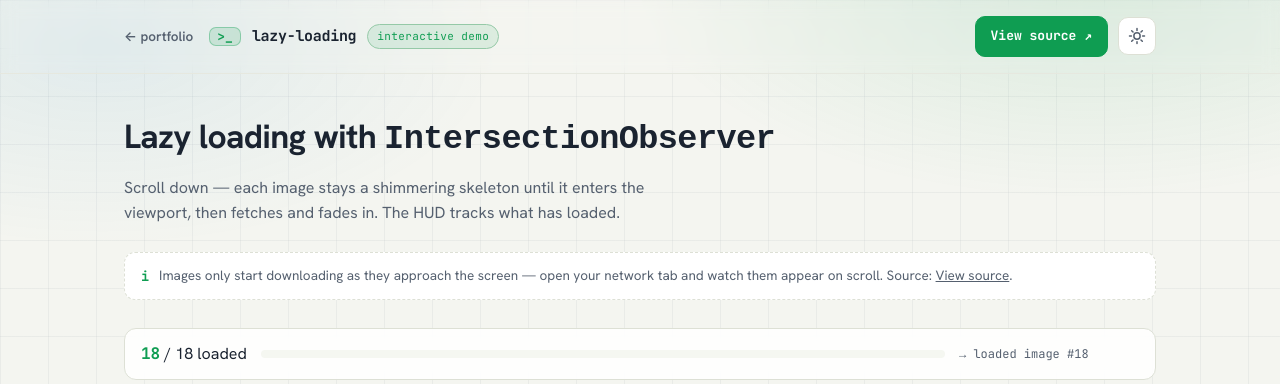
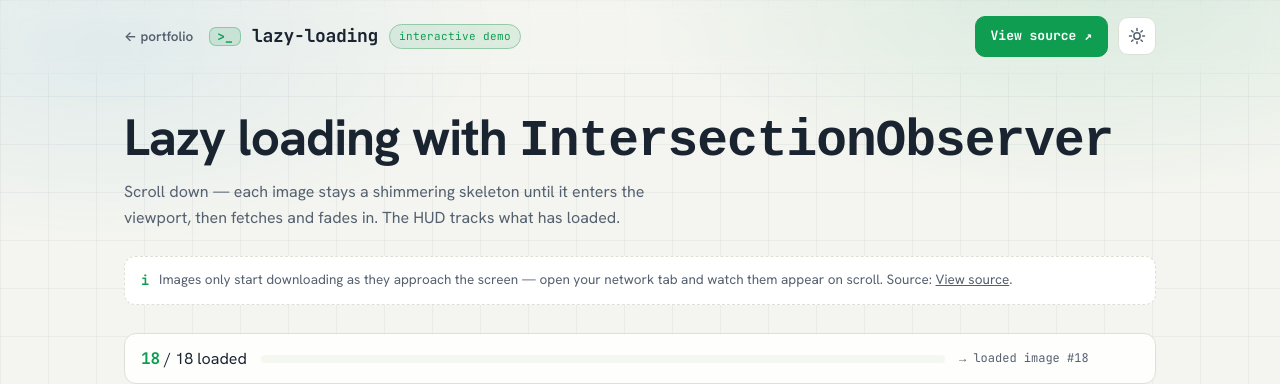
Before and after one commit to rogeroliveira84/rogeroliveira84.github.io, a plain HTML site: page demos/lazy-loading/index.html in a window 1280 px wide. Shown: the top 384 px of the page. Drawn offline with Linux system fonts and the light colour scheme.

Commit message:
Enlarge project title on demo pages
- Bump .lead-row h2 (page headline) to clamp(2.1rem, 5.5vw, 3.2rem)
- Bump header project name (.demo-id h1) 15px -> 18px

Co-Authored-By: Claude Opus 4.8 (1M context) <noreply@anthropic.com>

```diff
--- a/demos/demo.css
+++ b/demos/demo.css
@@ -66,7 +66,7 @@ a { color:inherit; }
   border:1px solid color-mix(in srgb,var(--accent) 35%,transparent);
   border-radius:7px; padding:2px 7px; line-height:1; font-weight:700;
   font-family:"JetBrains Mono",monospace; font-size:13px; }
-.demo-id h1 { margin:0; font-size:15px; font-weight:700; letter-spacing:-.3px; }
+.demo-id h1 { margin:0; font-size:18px; font-weight:700; letter-spacing:-.3px; }
 .badge { font-size:11px; padding:3px 9px; border-radius:999px;
   border:1px solid color-mix(in srgb,var(--accent) 35%,var(--border));
   color:var(--accent); background:color-mix(in srgb,var(--accent) 10%,transparent);
@@ -92,7 +92,7 @@ a { color:inherit; }
 /* intro */
 .demo-main { position:relative; z-index:1; padding:36px 0 70px; }
 .lead-row { margin-bottom:26px; }
-.lead-row h2 { margin:0 0 8px; font-size:clamp(1.5rem,4vw,2.1rem); letter-spacing:-.6px; }
+.lead-row h2 { margin:0 0 10px; font-size:clamp(2.1rem,5.5vw,3.2rem); line-height:1.08; letter-spacing:-1px; }
 .lead-row p { margin:0; color:var(--text-dim); max-width:62ch; }
 .note { display:flex; gap:10px; align-items:flex-start; margin:0 0 28px; padding:12px 16px;
   border:1px dashed var(--border); border-radius:11px; background:var(--panel);
```
